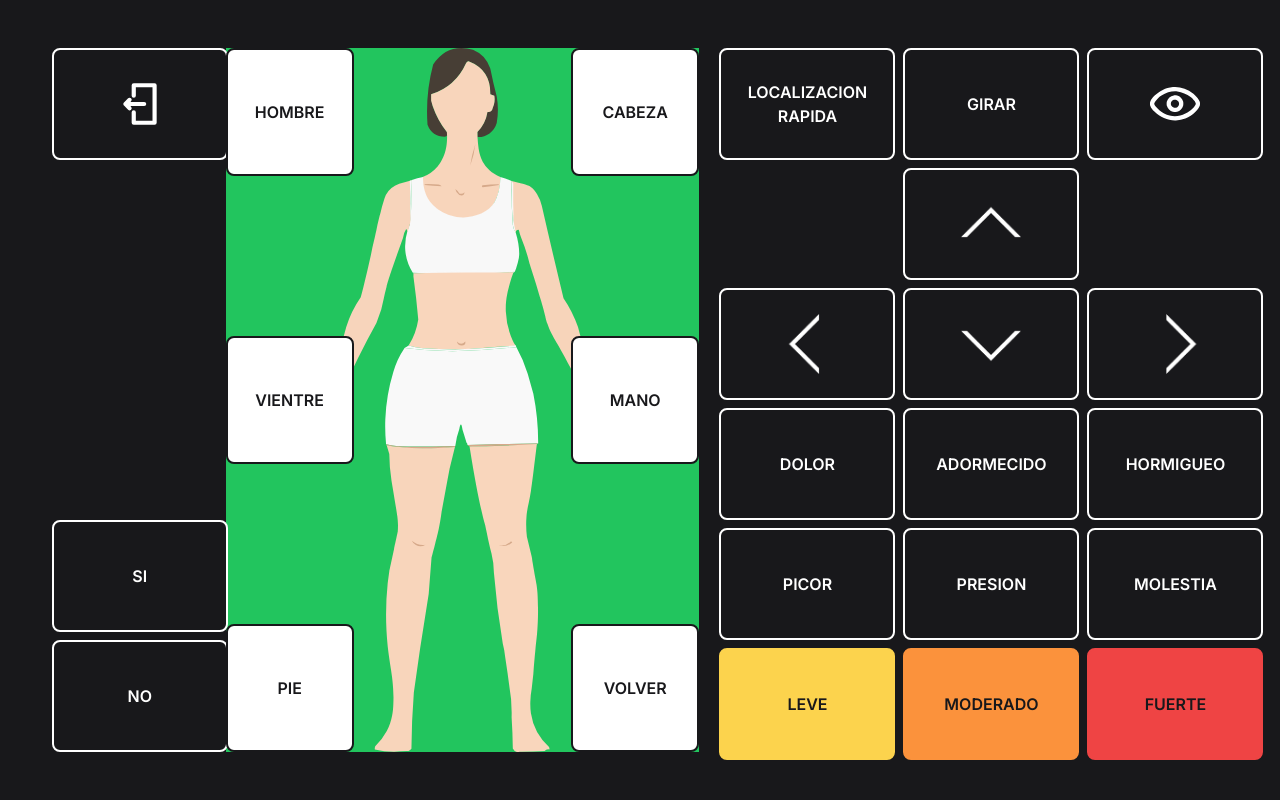
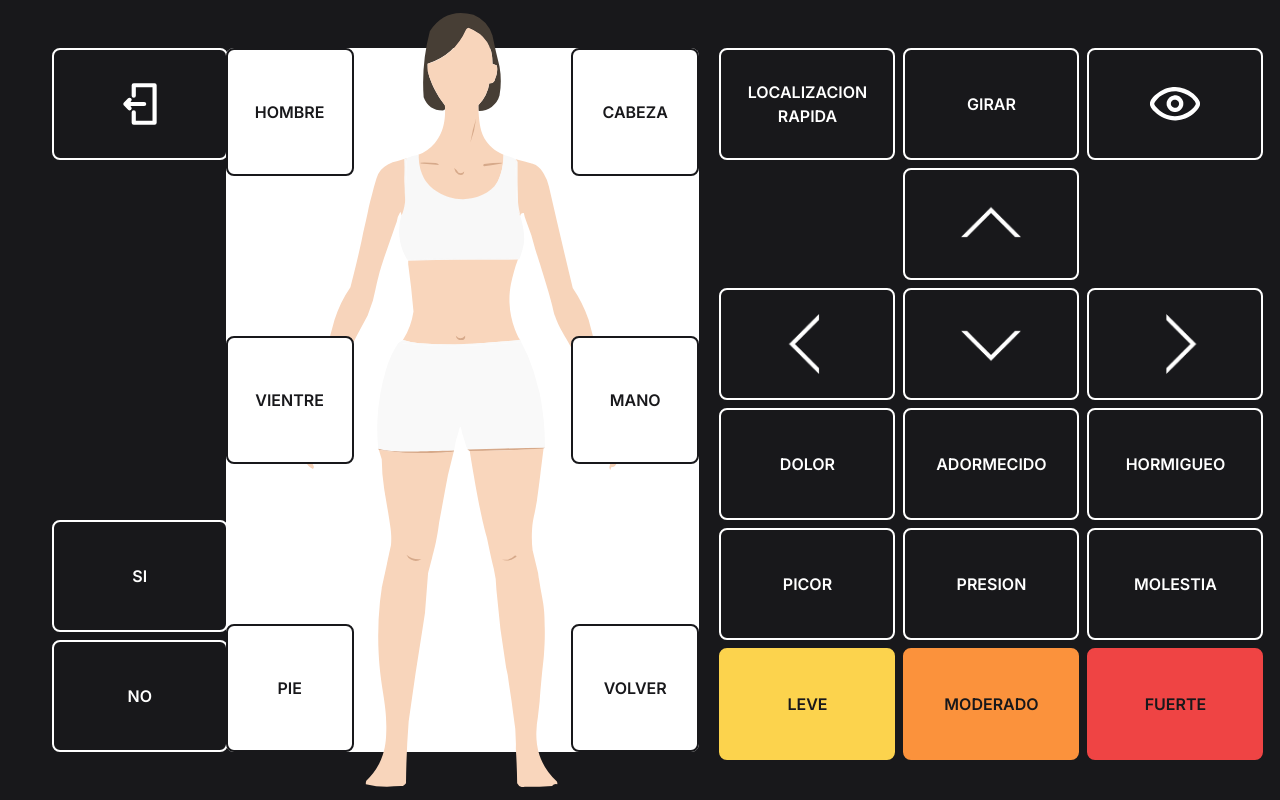
Before and after one commit to camilarojasfritz/neufitech, a Next.js app: page /sensacion-corporal in a window 1280 px wide. Built offline with nearby package versions, Linux system fonts and the light colour scheme.

Commit message:
fixed recurrent calls to crosshair displacement

```diff
--- a/src/components/Crosshair.tsx
+++ b/src/components/Crosshair.tsx
@@ -66,7 +66,7 @@ const Crosshair = ({
             left: `${mousePosition.x - 20 - xDisplacement}px`,
           }}
         >
-          <g id="SVGRepo_bgCarrier" stroke-width="0"></g>
+          <g id="SVGRepo_bgCarrier"></g>
           <g
             id="SVGRepo_tracerCarrier"
             stroke-linecap="round"
--- a/src/components/SensacionCorporal.tsx
+++ b/src/components/SensacionCorporal.tsx
@@ -4,8 +4,6 @@ import flechaAbajo from "../../public/flechaAbajo.png";
 import flechaArriba from "../../public/flechaArriba.png";
 import flechaDerecha from "../../public/flechaDerecha.png";
 import flechaIzquierda from "../../public/flechaIzquierda.png";
-import bodyMujer from "../../public/frente-body-mujer.svg";
-import bodyHombre from "../../public/frente-body-hombre.svg";
 import { useState } from "react";
 import ButtonAnimation from "./ButtonAnimation";
 import Crosshair from "./Crosshair";
@@ -18,7 +16,6 @@ const SensacionCorporal = () => {
   const [xDisplacement, setXDisplacement] = useState(0);
   const [yDisplacement, setYDisplacement] = useState(0);
   const [animate, setAnimate] = useState(false);
-
   const getBodyImage = () => {
     const gender = sex ? "hombre" : "mujer";
     const orientation = position ? "atras" : "frente";
@@ -41,16 +38,16 @@ const SensacionCorporal = () => {
     let displacement = 10;
     switch (direction) {
       case "Arriba":
-        setYDisplacement(yDisplacement + displacement);
+        setYDisplacement((prev) => prev + displacement);
         break;
       case "Abajo":
-        setYDisplacement(yDisplacement - displacement);
+        setYDisplacement((prev) => prev - displacement);
         break;
       case "Derecha":
-        setXDisplacement(xDisplacement - displacement);
+        setXDisplacement((prev) => prev - displacement);
         break;
       case "Izquierda":
-        setXDisplacement(xDisplacement + displacement);
+        setXDisplacement((prev) => prev + displacement);
         break;
     }
   };
@@ -84,10 +81,10 @@ const SensacionCorporal = () => {
       <div className="relative h-full w-[40%] bg-white rounded-lg flex justify-center items-center">
         <Image
           src={getBodyImage()}
-          width={300}
-          height={300}
+          width={part === "body" ? 330 : 450}
+          height={part === "body" ? 330 : 450}
           alt="cuerpoHumanoFrontal"
-          className="w-full h-full object-contain z-[5]"
+          className="object-contain z-[5]"
         />
         <ButtonAnimation
           disabled={isOff ? true : false}
@@ -150,9 +147,9 @@ const SensacionCorporal = () => {
           textColor="text-zinc-900"
         />
         <div
-          className={`absolute bottom-0 left-0 h-full w-full bg-green-500 transition-all z-[1] ${
-            animate ? "animate-grow-bar" : ""
-          }`}
+          className={`absolute bottom-0 left-0 h-full w-full  transition-all z-[1]
+            ${animate ? "bg-green-500 animate-grow-bar" : ""}
+            `}
         />
       </div>
       <div className="flex flex-col justify-between gap-2 items-center w-[40%] bg-zinc-900">
```
